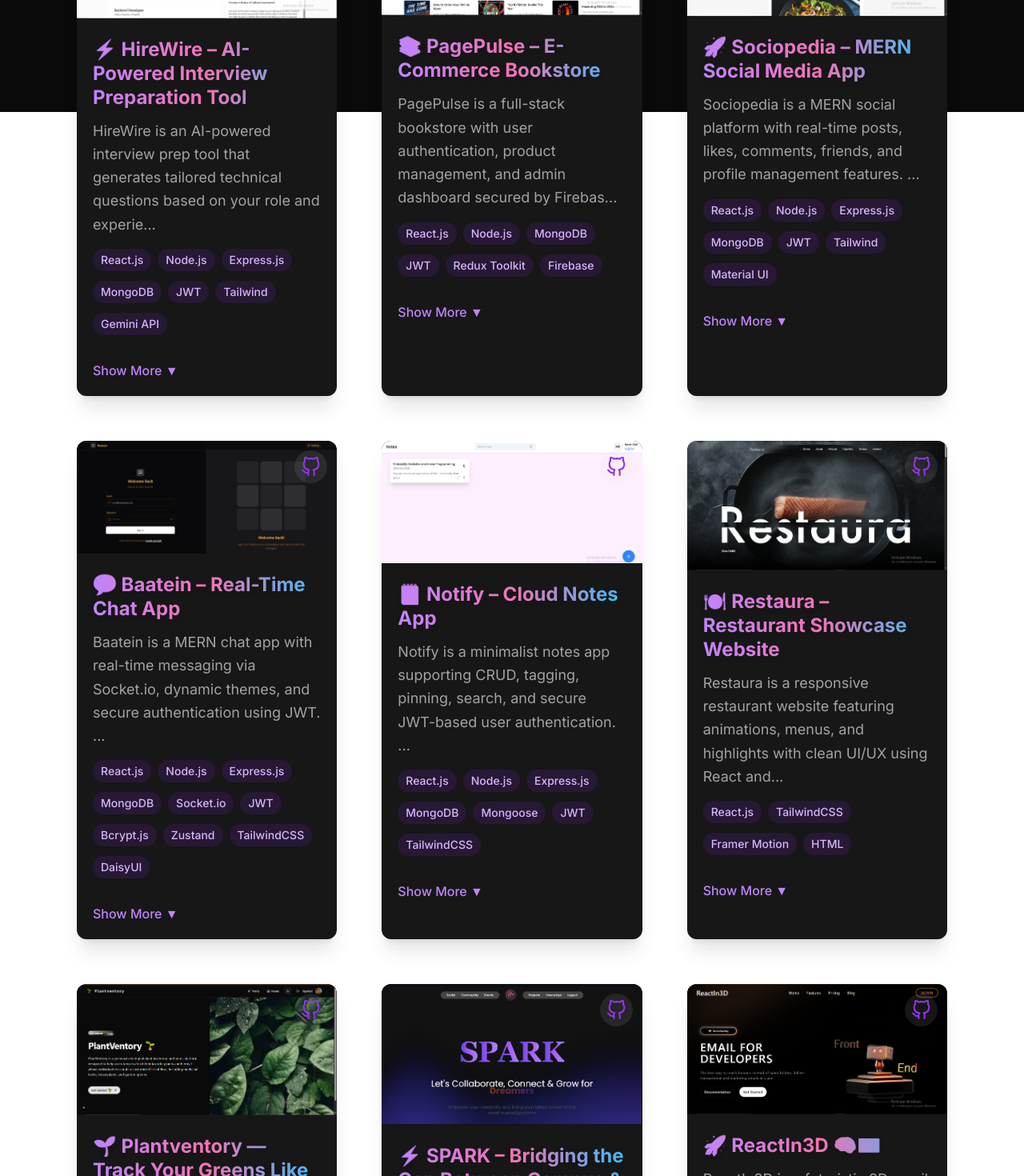
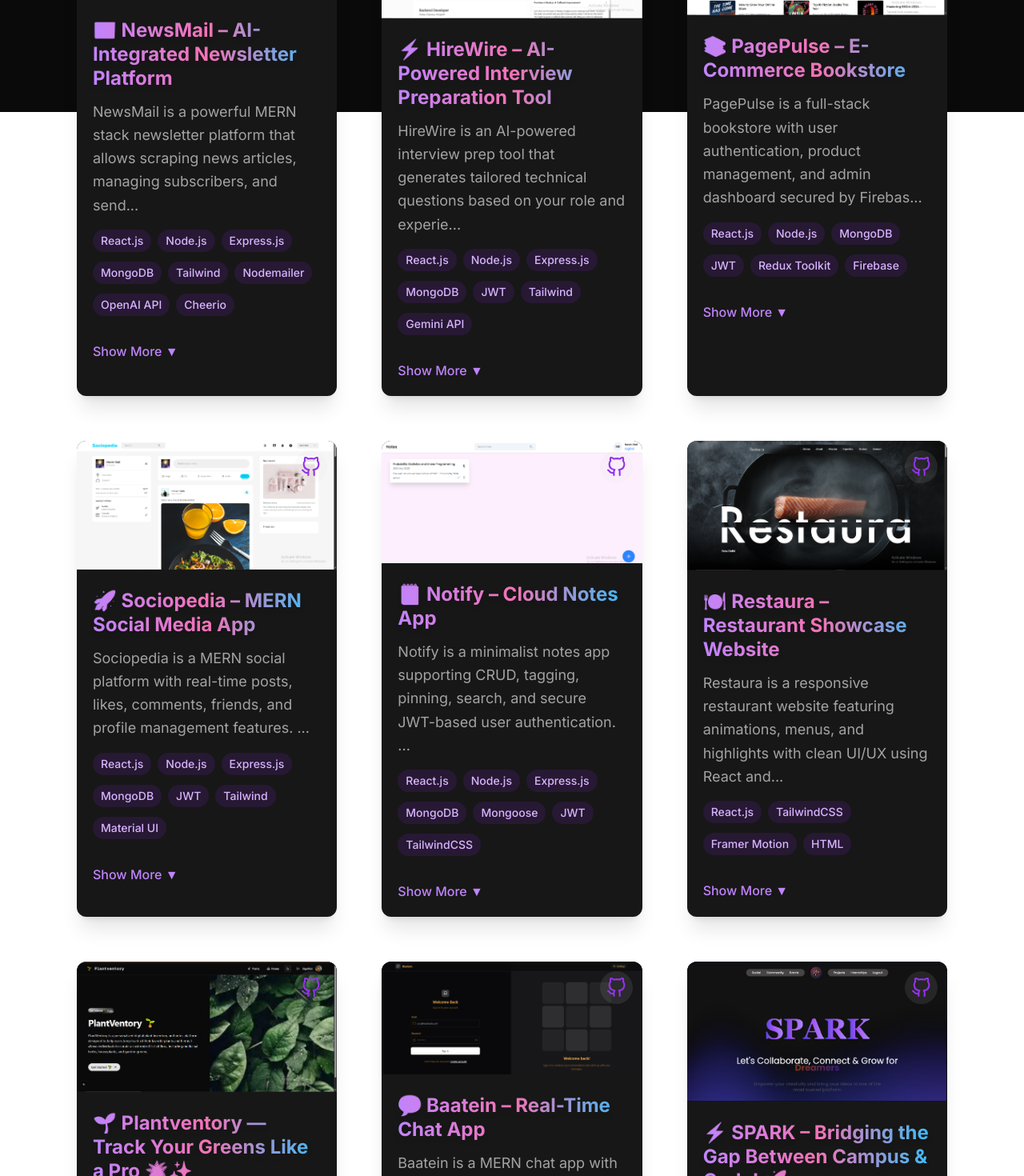
Before and after one commit to Nevin100/React-portfolio-Nevin100, a React (Vite) app: page /projects in a window 1280 px wide. Shown: the part 660-2130 px from the top of the page at 80% size. Built offline with nearby package versions, Linux system fonts and the light colour scheme; a web font is replaced by a local one.

Commit message:
Portfolio Updated projects Section

```diff
--- a/src/constants/index.js
+++ b/src/constants/index.js
@@ -9,6 +9,7 @@ import project7 from "../assets/projects/project-7.jpg";
 import project8 from "../assets/projects/7.png";
 import project9 from "../assets/projects/sparkImage.jpg";
 import project10 from "../assets/projects/9.png";
+import project11 from "../assets/projects/project11.jpg";
 
 import image1 from "../assets/Open/image1.jpg";
 import image2 from "../assets/Open/image-2.jpg";
@@ -68,6 +69,37 @@ export const EXPERIENCES = [
 ];
 
 export const PROJECTS = [
+  {
+    title: "📰 NewsMail – AI-Integrated Newsletter Platform",
+    image: project11,
+    github: "https://github.com/Nevin100/NewsMail",
+    description:
+      "NewsMail is a powerful MERN stack newsletter platform that allows scraping news articles, managing subscribers, and sending bulk emails with AI-enhanced summaries.".padEnd(
+        140,
+        " "
+      ),
+    technologies: [
+      "React.js",
+      "Node.js",
+      "Express.js",
+      "MongoDB",
+      "Tailwind",
+      "Nodemailer",
+      "OpenAI API",
+      "Cheerio",
+    ],
+    keyFeatures: [
+      "Scrapes and summarizes news content using OpenAI API",
+      "Bulk email sending via Nodemailer",
+      "Admin dashboard for newsletter management",
+      "AI integration for custom content generation",
+    ],
+    learnings: [
+      "Worked with Cheerio for DOM parsing and scraping",
+      "Integrated OpenAI API for summarizing articles",
+      "Handled newsletter scheduling and bulk mailing",
+    ],
+  },
   {
     title: "⚡ HireWire – AI-Powered Interview Preparation Tool",
     image: project1,
@@ -149,36 +181,6 @@ export const PROJECTS = [
     ],
   },
   {
-    title: "💬 Baatein – Real-Time Chat App",
-    image: project4,
-    github: "https://github.com/Nevin100/Baatein",
-    description:
-      "Baatein is a MERN chat app with real-time messaging via Socket.io, dynamic themes, and secure authentication using JWT.".padEnd(
-        140,
-        " "
-      ),
-    technologies: [
-      "React.js",
-      "Node.js",
-      "Express.js",
-      "MongoDB",
-      "Socket.io",
-      "JWT",
-      "Bcrypt.js",
-      "Zustand",
-      "TailwindCSS",
-      "DaisyUI",
-    ],
-    keyFeatures: [
-      "Real-time messaging with Socket.io",
-      "Dynamic themes using DaisyUI components",
-    ],
-    learnings: [
-      "Implemented instant chat with WebSockets",
-      "Handled secure login with Bcrypt and JWT",
-    ],
-  },
-  {
     title: "🗒️ Notify – Cloud Notes App",
     image: project5,
     github: "https://github.com/Nevin100/Notify",
@@ -252,6 +254,36 @@ export const PROJECTS = [
     ],
   },
   {
+    title: "💬 Baatein – Real-Time Chat App",
+    image: project4,
+    github: "https://github.com/Nevin100/Baatein",
+    description:
+      "Baatein is a MERN chat app with real-time messaging via Socket.io, dynamic themes, and secure authentication using JWT.".padEnd(
+        140,
+        " "
+      ),
+    technologies: [
+      "React.js",
+      "Node.js",
+      "Express.js",
+      "MongoDB",
+      "Socket.io",
+      "JWT",
+      "Bcrypt.js",
+      "Zustand",
+      "TailwindCSS",
+      "DaisyUI",
+    ],
+    keyFeatures: [
+      "Real-time messaging with Socket.io",
+      "Dynamic themes using DaisyUI components",
+    ],
+    learnings: [
+      "Implemented instant chat with WebSockets",
+      "Handled secure login with Bcrypt and JWT",
+    ],
+  },
+  {
     title: "⚡ SPARK – Bridging the Gap Between Campus & Code! 🚀",
     image: project9,
     github: "https://github.com/Nevin100/S.P.A.R.K",
@@ -281,7 +313,8 @@ export const PROJECTS = [
   },
   {
     title: "🚀 ReactIn3D 🧠💌",
-    image: project10, github:"https://github.com/Nevin100/ReactIn3D",
+    image: project10,
+    github: "https://github.com/Nevin100/ReactIn3D",
     description:
       `ReactIn3D is a futuristic 3D email platform for developers. Built with React.js, Tailwind CSS, and Spline, it redefines frontend presentation with stunning visuals.`.padEnd(
         140,
```
Also changed, not shown: src/assets/projects/project11.jpg (added).
